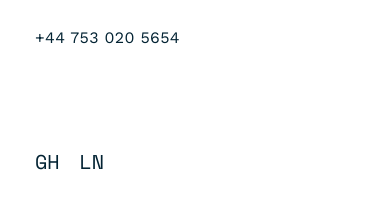
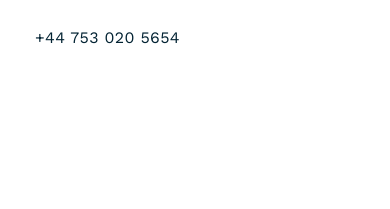
Before and after one commit to Bitterostrich/my-portfolio-site, a Next.js app: page / in a window 390 px wide. Both pictures are taken after a click on the button 335 px from the left and 55 px from the top of the page. Shown: the part 497-706 px from the top of the page. Built offline with nearby package versions, Linux system fonts and the light colour scheme.

Commit message:
basic entry animations added to hero section

```diff
--- a/app/components/HomePage/HeroSection/HeroSection.tsx
+++ b/app/components/HomePage/HeroSection/HeroSection.tsx
@@ -1,8 +1,10 @@
 "use client"
 import React, {useState, useEffect} from 'react';
-import './herosection.scss'
-import {LinkedInIcon, GitHubIcon} from './imports'
-
+import './herosection.scss';
+import {LinkedInIcon, GitHubIcon} from './imports';
+import Link from 'next/link';
+import{motion} from 'framer-motion';
+import {item, container} from '@/app/styles/animations/globals'
 
 const HeroSection = () => {
 
@@ -35,21 +37,30 @@
     return (
         <>
         <section className="home-page-hero">
+        <motion.div
+        variants={container}
+        initial="hidden"
+        animate="visible"
+
+        className="home-page-content__wrapper for-animations">
+                <div className="home-page-content__canvas for-3D-elements">
             <div className="home-page-hero__container container-1980">
                 <div className="home-page-hero__content">
 
 
-                    <h1>John Duru, Frontend Developer.</h1>
+                    <motion.h1 variants={item}>John Duru, Frontend Developer.</motion.h1>
 
-                        <span id="typewriter">Frontend Developer with Backend Experience, I craft scalable applications prioritising UX/UI.</span>
+                        <motion.span variants={item} id="typewriter">Frontend Developer with Backend Experience, I craft scalable applications prioritising UX/UI.</motion.span>
 
-                    <p>Dedicated and Solution Oriented, I enjoy the process as much as the outcome. </p>
-                    <div className="home-page-hero__media">
-                        <LinkedInIcon className="home-page-hero__icon"/>
-                        <GitHubIcon className="home-page-hero__icon"/>
-                    </div>
+                    <motion.p variants={item}>Dedicated and Solution Oriented, I enjoy the process as much as the outcome. </motion.p>
+                    <motion.div variants={item} className="home-page-hero__media">
+                        <Link target="_blank" rel="noreferrer" href="https://www.linkedin.com/in/john-duru-7b65672b1/"><LinkedInIcon className="home-page-hero__icon"/></Link>
+                        <Link target="_blank" rel="noreferrer" href="https://github.com/Bitterostrich"><GitHubIcon className="home-page-hero__icon"/></Link>
+                    </motion.div>
             </div>
             </div>
+            </div>
+            </motion.div>
         </section>
         </>
     )
--- a/app/components/HomePage/HeroSection/herosection.scss
+++ b/app/components/HomePage/HeroSection/herosection.scss
@@ -56,6 +56,11 @@
             width: 60px;
             height: 60px;
             fill: var(--cerulean);
+            transition: all 0.8s ease;
+
+            &:hover {
+                fill: var(--eagle-grey);
+            }
         }
     }
 
--- a/app/components/Navbar/HomeNav/HomeNav.tsx
+++ b/app/components/Navbar/HomeNav/HomeNav.tsx
@@ -87,7 +87,7 @@
                 <ul className={` ${isActive ? "navbar__mobile-links" :"navbar__menu-links"}`}>
                 <div className={`${isActive ? "navbar__mobile-links-container" : "navbar__menu-links"}`}>
                 {menuItems.map((item, index) => (
-                    <li key={index} className={`${"navbar__menu-item"} ${currentSection === 'about-section' ? "navbar__menu-item-about-color" : ""}`}>
+                    <li key={index} className={`${"navbar__menu-item"} ${currentSection === 'about-section' ? "navbar__menu-item-about-color" : ""} ${isActive ? "navbar__active-menu-item" : ""}`}>
                         <Link onClick={()=>setIsActive(false)} href={item.link}>
                         {item.itemName}</Link>
                     </li>
--- a/app/components/Navbar/HomeNav/homenav.scss
+++ b/app/components/Navbar/HomeNav/homenav.scss
@@ -65,9 +65,9 @@
         z-index: -10;
 
 
-        a, ul {
-            color: var(--prussian-blue)!important;
-        }
+        // a, ul {
+        //     color: var(--prussian-blue)!important;
+        // }
 
         li {
             display: flex;
@@ -92,12 +92,9 @@
         margin: 0 auto;
         width: 100%;
         min-height: 100vh;
-
-
     }
 
     &__contact-items {
-
         gap: 30px;
         display: flex;
         flex-direction: column;
@@ -122,12 +119,33 @@
     }
 
     &__menu-item a {
-
         text-decoration: none;
         font-family: var(--work-sans);
         color: var(--orange);
         letter-spacing: 1px;
         font-weight: bold;
+        transition: all 0.8s ease;
+        position: relative;
+        display: inline-block;
+
+        &::after {
+            content: "";
+            bottom: -10px;
+            position: absolute;
+            top: 25px;
+            left: 0;
+            right: 0;
+            height: 2px;
+
+            transform: scaleX(0);
+            background-color: var(--cerulean);
+            transform-origin: left;
+            transition: transform 0.4s ease;
+        }
+
+        &:hover::after {
+            transform: scaleX(1);
+        }
     }
 
     &__menu-item-about-color a {
@@ -145,9 +163,20 @@
         display: flex;
         align-items: center;
         justify-content: center;
+        cursor: pointer;
 
         @media (min-width: 768px) {
             display: none;
+        }
+    }
+
+    &__active-menu-item {
+        a {
+            color: var(--prussian-blue);
+
+            &:hover {
+                color: var(--cerulean);
+            }
         }
     }
 
--- a/app/reuseable.scss
+++ b/app/reuseable.scss
@@ -60,6 +60,6 @@
 
 .content-image {
     position: relative;
-    z-index:99;
+    z-index:2;
     position: relative;
 }
--- /dev/null
+++ b/app/styles/animations/globals.ts
@@ -0,0 +1,44 @@
+import { Variants } from 'framer-motion';
+
+type ContainerType = Variants;
+
+type ItemType = Variants;
+
+
+const container: ContainerType = {
+    visible: {
+        transition: {
+            staggerChildren: 0.35,
+        },
+    },
+}
+
+
+const item: ItemType = {
+    hidden: {
+        opacity: 0,
+        y: 200
+    },
+
+    visible: {
+        opacity: 1,
+        y: 0,
+        transition: {
+            ease: "easeInOut",
+            duration: 0.8,
+        },
+    },
+
+    exit: {
+        opacity: 0,
+        y: -200,
+        transition: {
+            ease: "easeInOut",
+            duration: 0.8,
+        },
+
+    }
+}
+
+
+export {container, item}
--- a/package.json
+++ b/package.json
@@ -9,6 +9,7 @@
     "lint": "next lint"
   },
   "dependencies": {
+    "framer-motion": "^11.1.7",
     "install": "^0.13.0",
     "next": "14.1.4",
     "react": "^18",
```
Also changed, not shown: 1 other file (tests, documents, lock files or other folders).
